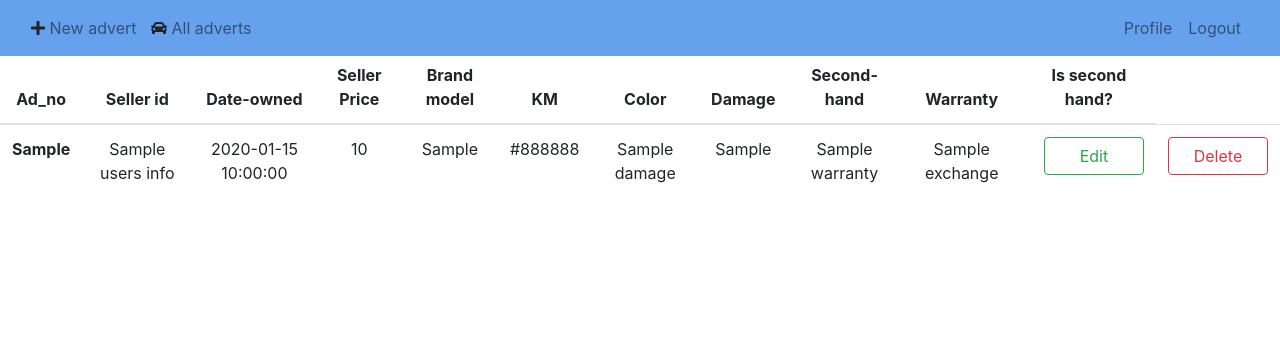
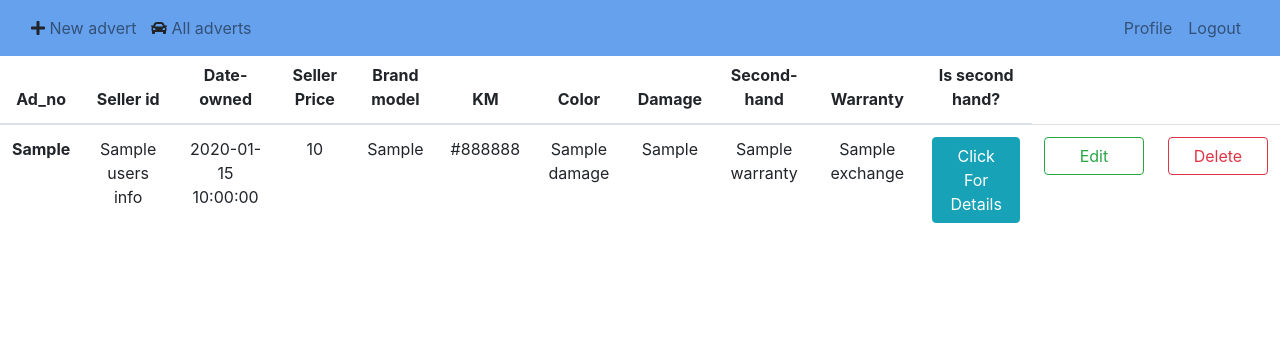
Before and after one commit to Bil-372-Proje-8-Organization/Bil372_Proje_8, a Flask app: template templates/your_adverts.html in a window 1280 px wide. Shown: the top 356 px of the page. Run offline with Flask 2, Linux system fonts and the light colour scheme; the template is opened without the code that fills it: most values are stand-ins (such as "Sample title", 1, 10 or a date in 2020); parts of the project's set-up code (start-up, migrations or seed data) failed here and were passed over; some libraries are stand-ins or nearby versions.

Commit message:
Added new details button
The button has info type

```diff
--- a/templates/your_adverts.html
+++ b/templates/your_adverts.html
@@ -108,6 +108,9 @@
                             <td>{{advert.second_hand}}</td>
                             <td>{{advert.warranty}}</td>
                             <td>{{advert.exchange}}</td>
+                            <td class="align-middle">
+                                <a href="{{ url_for('detailsAdvert',id=advert.ad_no) }}" class="btn btn-info" >Click For Details</a>
+                            </td>
                             <td class="text-right">
                                 <a href="{{url_for('editAdvert', id=advert.ad_no)}}" class="btn btn-outline-success" style="width:100px;" >Edit</a>
                             </td>
```
